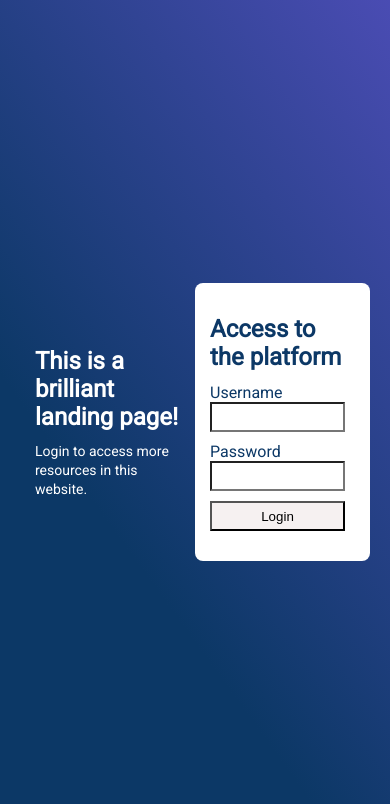
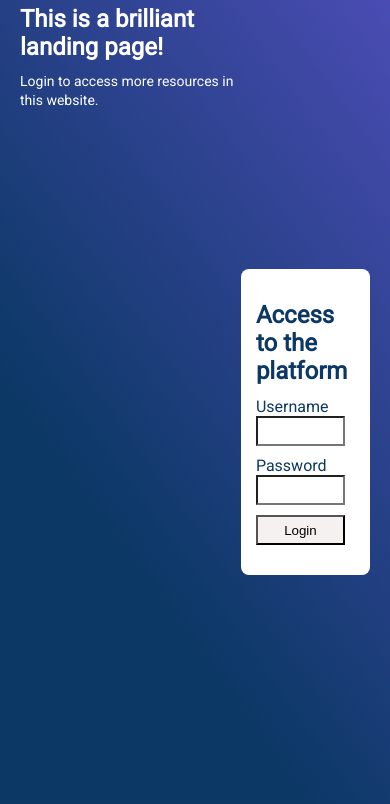
Before and after one commit to david0411/html1, a plain HTML site: page ex2/index.html in a window 390 px wide. Drawn offline with Linux system fonts and the light colour scheme.

Commit message:
cleanup code

```diff
--- a/ex2/style.css
+++ b/ex2/style.css
@@ -21,7 +21,7 @@ body {
     align-items: baseline;
 }
 
-#message    {
+#message-block    {
     margin: auto;
     padding: 0 15px;
     width: 50%;
--- a/ex3/style.css
+++ b/ex3/style.css
@@ -49,7 +49,7 @@ li a#home {
     align-items: baseline;
 }
 
-#message    {
+#message-block    {
     margin: auto;
     padding: 0 15px;
     width: 50%;
--- a/ex4/style.css
+++ b/ex4/style.css
@@ -53,7 +53,7 @@ li a#home {
     align-items: baseline;
 }
 
-#message    {
+#message-block    {
     margin: auto;
     padding: 0 15px;
     width: 50%;
--- a/ex5/style.css
+++ b/ex5/style.css
@@ -27,7 +27,6 @@ body {
 li {
     float: left;
 }
-
 li a {
     display: block;
     color: white;
@@ -36,11 +35,9 @@ li a {
     font-weight: bold;
     text-decoration: none;
 }
-
 li a:hover {
     text-decoration-line: underline;
 }
-
 li a#home {
     font-size: 18px;
 }
@@ -51,12 +48,23 @@ li a#home {
     display: flex;
     align-items: baseline;
     flex-direction: row;
-
 }
 
-#message    {
+#message-block    {
     margin: auto;
     width: 50%;
+}
+.message  {
+    padding: 5px 0;
+}
+#message1  {
+    color: white;
+    font-size: 24px;
+    font-weight: bold;
+}
+#message2  {
+    color: white;
+    font-size: 14px;
 }
 
 #login-panel {
@@ -64,50 +72,30 @@ li a#home {
     margin: auto;
     width: 50%;
     background-color: white;
-    border: white;
     border-radius: 8px;
 }
-
-#message-large, #message-smell  {
-    padding: 5px 0;
-}
-
-#message1  {
-    color: white;
-    font-size: 24px;
-    font-weight: bold;
-}
-
-#message2  {
-    color: white;
-    font-size: 14px;
-}
-
-h2 {
+#login-panel h2 {
     margin: 12px 0;
-    color: #0c3866;
     position: relative;
     background-color: white;
     font-weight: bold;
 }
-
-label {
+#login-panel label, h2 {
     color: #0c3866;
 }
-
-input[type=text], input[type=password] {
+#login-panel input[type=text], input[type=password] {
     background-color: white;
 }
 
-input[type=submit] {
+#login-panel input[type=submit] {
     padding: 4px 0;
-    background-color: #f6f1f1;
+    background-color: #e1dbdb;
 }
 
-input {
+#login-panel input {
     margin-bottom: 10px;
     height: 30px;
-    width: calc(100% - 10px);
+    width: 100%;
 }
 
 #about  {
@@ -119,7 +107,7 @@ input {
     padding-left: 8px;
 }
 
-#about-image  {
+#about #about-image  {
     margin: auto;
     height: 300px;
     width: 300px;
@@ -132,7 +120,7 @@ input {
     .container  {
         flex-direction: column;
     }
-    #message    {
+    #message-block    {
         width: 100%;
     }
     #login-panel {
```
Also changed, not shown: ex5/index.html (+14 -12 lines).
